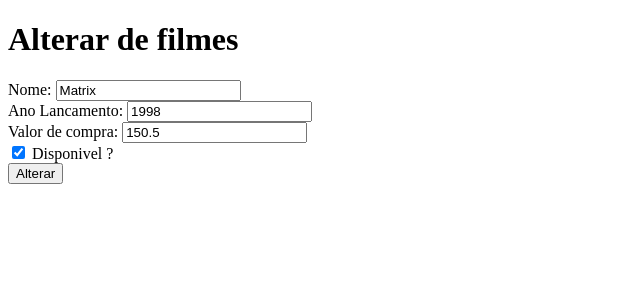
After one commit to mofrof/ETE_SAP_Python, a Flask app: page /filme/alterar?index=0 in a window 1280 px wide. The commit adds this page. Shown: the top 300 px of the page, without its empty margins (0-640 px from the left). Run offline with Flask 2, Linux system fonts and the light colour scheme.

Commit message:
Termino CRUD

```diff
--- a/main.py
+++ b/main.py
@@ -1,3 +1,4 @@
+from flask.helpers import url_for
 from Objetos.Filme import Filme
 from flask import Flask
 from flask import render_template
@@ -12,13 +13,16 @@ ghost = Filme("Ghost", 1986, False, 355.75)
 
 filmes = [matrix, vingadores, ghost]
 
+
 @webApp.route('/filmes')
 def readFilmes():
-    return render_template('lista_filmes.html',listaFimes = filmes)
+    return render_template('lista_filmes.html', listaFimes=filmes)
+
 
 @webApp.route('/filme/cadastro')
 def cadastroFilme():
     return render_template('cadastro_filmes.html')
+
 
 @webApp.route('/filme/cadastrar')
 def createFilme():
@@ -30,14 +34,47 @@ def createFilme():
     else:
         disponivel = False
 
-    novoFilme = Filme(nome,anoLancamento,disponivel,valorDeCompra)
+    novoFilme = Filme(nome, anoLancamento, disponivel, valorDeCompra)
 
     filmes.append(novoFilme)
 
     return redirect('/filmes')
 
+
+@webApp.route('/filme/excluir')
+def deleteFilme():
+    index = int(request.args.get("index"))
+    filmes.pop(index)
+    return redirect("/filmes")
+
+@webApp.route('/filme/alterar')
+def alterarFilme():
+    index = int(request.args.get("index"))
+    filme = filmes[index]
+    return render_template("alterar_filmes.html", filme = filme, index = index)
+
+@webApp.route('/filme/update')
+def updateFilme():
+    index = int(request.args.get("index"))
+    filme = filmes[index]
+    filme.nome = request.args.get('nome')
+    filme.anoLancamento = request.args.get('anoLancamento')
+    filme.valorDeCompra = request.args.get('valorDeCompra')
+    if(request.args.get('disponivel') == 'on'):
+        filme.disponivel = True
+    else:
+        filme.disponivel = False
+
+    return redirect('/filmes')
+
+
+
+
+
+
 @webApp.route('/')
 def index():
     return render_template('index.html')
 
+
 webApp.run(debug="enable")
--- /dev/null
+++ b/templates/alterar_filmes.html
@@ -0,0 +1,32 @@
+<!DOCTYPE html>
+<html lang="en">
+
+<head>
+    <meta charset="UTF-8">
+    <meta http-equiv="X-UA-Compatible" content="IE=edge">
+    <meta name="viewport" content="width=device-width, initial-scale=1.0">
+    <title>Document</title>
+</head>
+
+<body>
+    <h1>Alterar de filmes</h1>
+
+    <form action="/filme/update" method="get">
+        <label for="nome">Nome: </label>
+        <input type="text" name="nome" id="nome" value="{{filme.nome}}">
+        <br>
+        <label for="anoLancamento">Ano Lancamento:</label>
+        <input type="text" name="anoLancamento" id="anoLancamento" value="{{filme.anoLancamento}}">
+        <br>
+        <label for="valorDeCompra">Valor de compra:</label>
+        <input type="text" name="valorDeCompra" id="valorDeCompra" value={{filme.valorDeCompra}}>
+        <br>
+        <input type="checkbox" name="disponivel" id="disponivel" {% if filme.disponivel %} checked {% endif %}>
+        <label for="disponivel">Disponivel ?</label>
+        <br>
+        <input type="hidden" name="index" value="{{index}}">
+        <button type="submit">Alterar</button>
+    </form>
+</body>
+
+</html>
```
Also changed, not shown: templates/lista_filmes.html (+18 -2 lines).
